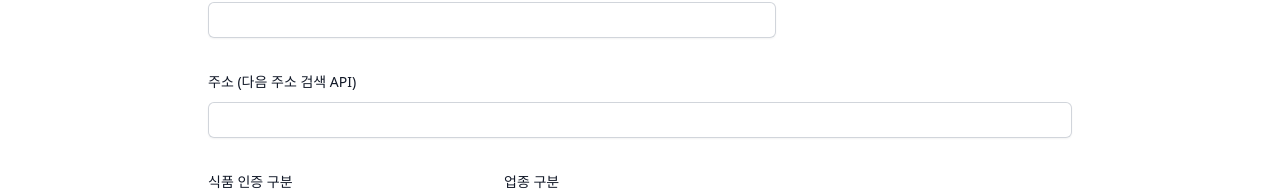
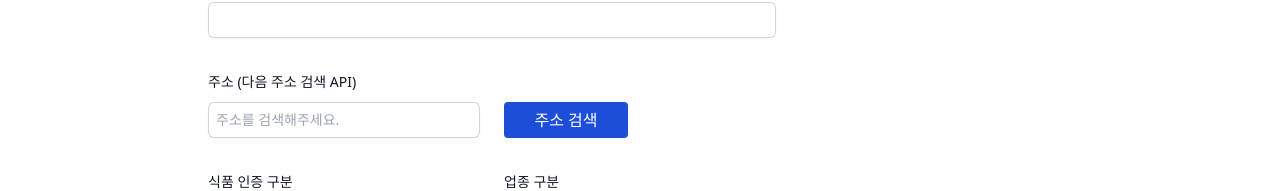
Before and after one commit to kimsooin77/Hole-in-the-wall-Restaurant, a Next.js app: page /stores/new in a window 1280 px wide. Shown: the part 314-505 px from the top of the page. Built offline with nearby package versions, Linux system fonts and the light colour scheme; no server answers.

Commit message:
주소 입력 컴포넌트 생성 및 daum 주소 검색 연동

```diff
--- a/package.json
+++ b/package.json
@@ -18,6 +18,7 @@
     "next": "14.0.1",
     "next-auth": "^4.24.5",
     "react": "^18",
+    "react-daum-postcode": "^3.1.3",
     "react-dom": "^18",
     "react-hook-form": "^7.48.2",
     "react-icons": "^4.11.0",
--- /dev/null
+++ b/src/components/AddressSearch.tsx
@@ -0,0 +1,76 @@
+import { StoreType } from "@/interface";
+import { FieldErrors, UseFormRegister, UseFormSetValue } from "react-hook-form";
+import DaumPostcodeEmbed from "react-daum-postcode";
+import { useState } from "react";
+
+interface AddressProps {
+  setValue: UseFormSetValue<StoreType>;
+  register: UseFormRegister<StoreType>;
+  errors: FieldErrors<StoreType>;
+}
+
+export default function AddressSearch({
+  register,
+  errors,
+  setValue,
+}: AddressProps) {
+  const [isOpen, setIsOpen] = useState<boolean>(false);
+
+  const handleComplete = (data: any) => {
+    let fullAddress = data.address;
+    let extraAddress = "";
+
+    // 데이터가 도로명 주소인 경우 법정 동과 건물명을 추가해 최종 주소 만듦
+    if (data.addressType === "R") {
+      if (data.bname !== "") {
+        extraAddress += data.bname;
+      }
+      if (data.buildingName !== "") {
+        extraAddress +=
+          extraAddress !== "" ? `, ${data.buildingName}` : data.buildingName;
+      }
+      fullAddress += extraAddress !== "" ? ` (${extraAddress})` : "";
+    }
+
+    setValue("address", fullAddress);
+    setIsOpen(false);
+  };
+  return (
+    <>
+      <div className="col-span-full">
+        <label
+          htmlFor="address"
+          className="block text-sm font-medium leading-6 text-gray-900"
+        >
+          주소 (다음 주소 검색 API)
+        </label>
+        <div className="mt-2">
+          <div className="grid grid-cols-3 md:grid-cols-6 gap-6">
+            <input
+              readOnly
+              placeholder="주소를 검색해주세요."
+              {...register("address", { required: true })}
+              className="col-span-2 block w-full rounded-md border-0 py-1.5 px-2 outline-none text-gray-900 shadow-sm ring-1 ring-inset ring-gray-300 placeholder:text-gray-400 focus:ring-2 focus:ring-inset focus:ring-indigo-600 sm:text-sm sm:leading-6"
+            />
+            <button
+              type="button"
+              onClick={() => setIsOpen((val) => !val)}
+              className="bg-blue-700 hover:bg-blue-600 py-1.5 px-2 rounded text-white"
+            >
+              주소 검색
+            </button>
+          </div>
+
+          {errors?.address?.type === "required" && (
+            <p className="pt-2 text-xs text-red-600">필수 입력사항입니다.</p>
+          )}
+        </div>
+      </div>
+      {isOpen && (
+        <div className="border border-gray-300 w-full col-span-full md:col-span-3 rounded-md p-2">
+          <DaumPostcodeEmbed onComplete={handleComplete} />
+        </div>
+      )}
+    </>
+  );
+}
--- a/src/pages/api/auth/[...nextauth].ts
+++ b/src/pages/api/auth/[...nextauth].ts
@@ -28,6 +28,7 @@
     KakaoProvider({
       clientId: process.env.KAKAO_CLIENT_ID || "",
       clientSecret: process.env.KAKAO_CLIENT_SECRET || "",
+      allowDangerousEmailAccountLinking: true,
     }),
   ],
   pages: {
--- a/src/pages/api/stores.ts
+++ b/src/pages/api/stores.ts
@@ -1,6 +1,7 @@
 import { StoreApiResponse, StoreType } from "@/interface";
 import type { NextApiRequest, NextApiResponse } from "next";
 import prisma from "@/db";
+import axios from "axios";
 
 interface ResponseType {
   page?: string;
@@ -11,17 +12,27 @@
 
 export default async function handler(
   req: NextApiRequest,
-  res: NextApiResponse<StoreApiResponse | StoreType[] | StoreType>
+  res: NextApiResponse<StoreApiResponse | StoreType[] | StoreType | null>
 ) {
   const { page = "", limit = "", q, district }: ResponseType = req.query;
 
   if (req.method === "POST") {
     // 데이터 생성을 처리한다.
-    const data = req.body;
+    const formData = req.body;
+
+    const headers = {
+      Authorization: `KakaoAK ${process.env.KAKAO_CLIENT_ID}`,
+    };
+
+    const { data } = await axios.get(
+      `https://dapi.kakao.com/v2/local/search/address.json?query=${encodeURI(
+        formData.address
+      )}`,
+      { headers }
+    );
     const result = await prisma.store.create({
-      data: { ...data },
+      data: { ...formData, lat: data.documents[0].y, lng: data.documents[0].x },
     });
-
     return res.status(200).json(result);
   } else {
     if (page) {
--- a/src/pages/stores/new.tsx
+++ b/src/pages/stores/new.tsx
@@ -3,22 +3,23 @@
 import { useForm } from "react-hook-form";
 import { toast } from "react-toastify";
 import { useRouter } from "next/router";
+import AddressSearch from "@/components/AddressSearch";
+import { StoreType } from "@/interface";
 
 export default function StoreNewPage() {
   const router = useRouter();
   const {
     register,
     handleSubmit,
+    setValue,
     formState: { errors },
-  } = useForm();
+  } = useForm<StoreType>();
   return (
     <form
       className="px-4 md:max-w-4xl mx-auto py-8"
       onSubmit={handleSubmit(async (data) => {
         try {
           const result = await axios.post("/api/stores", data);
-          console.log(result);
-
           if (result.status === 200) {
             toast.success("맛집을 등록했습니다.");
             router.replace(`/stores/${result?.data?.id}`);
@@ -26,7 +27,6 @@
             toast.error("다시 시도해주세요.");
           }
         } catch (e) {
-          console.log(e);
           toast.error("데이터 생성 중 문제가 발생했습니다. 다시 시도해주세요.");
         }
       })}
@@ -109,25 +109,11 @@
               </div>
             </div>
 
-            <div className="col-span-full">
-              <label
-                htmlFor="address"
-                className="block text-sm font-medium leading-6 text-gray-900"
-              >
-                주소 (다음 주소 검색 API)
-              </label>
-              <div className="mt-2">
-                <input
-                  {...register("address", { required: true })}
-                  className="block w-full rounded-md border-0 py-1.5 text-gray-900 shadow-sm ring-1 ring-inset ring-gray-300 placeholder:text-gray-400 focus:ring-2 focus:ring-inset focus:ring-indigo-600 sm:text-sm sm:leading-6"
-                />
-                {errors?.address?.type === "required" && (
-                  <p className="pt-2 text-xs text-red-600">
-                    필수 입력사항입니다.
-                  </p>
-                )}
-              </div>
-            </div>
+            <AddressSearch
+              setValue={setValue}
+              register={register}
+              errors={errors}
+            />
 
             <div className="sm:col-span-2 sm:col-start-1">
               <label
@@ -189,6 +175,7 @@
       <div className="mt-6 flex items-center justify-end gap-x-6">
         <button
           type="button"
+          onClick={() => router.back()}
           className="text-sm font-semibold leading-6 text-gray-900"
         >
           뒤로가기
```
Also changed, not shown: 1 other file (tests, documents, lock files or other folders).
